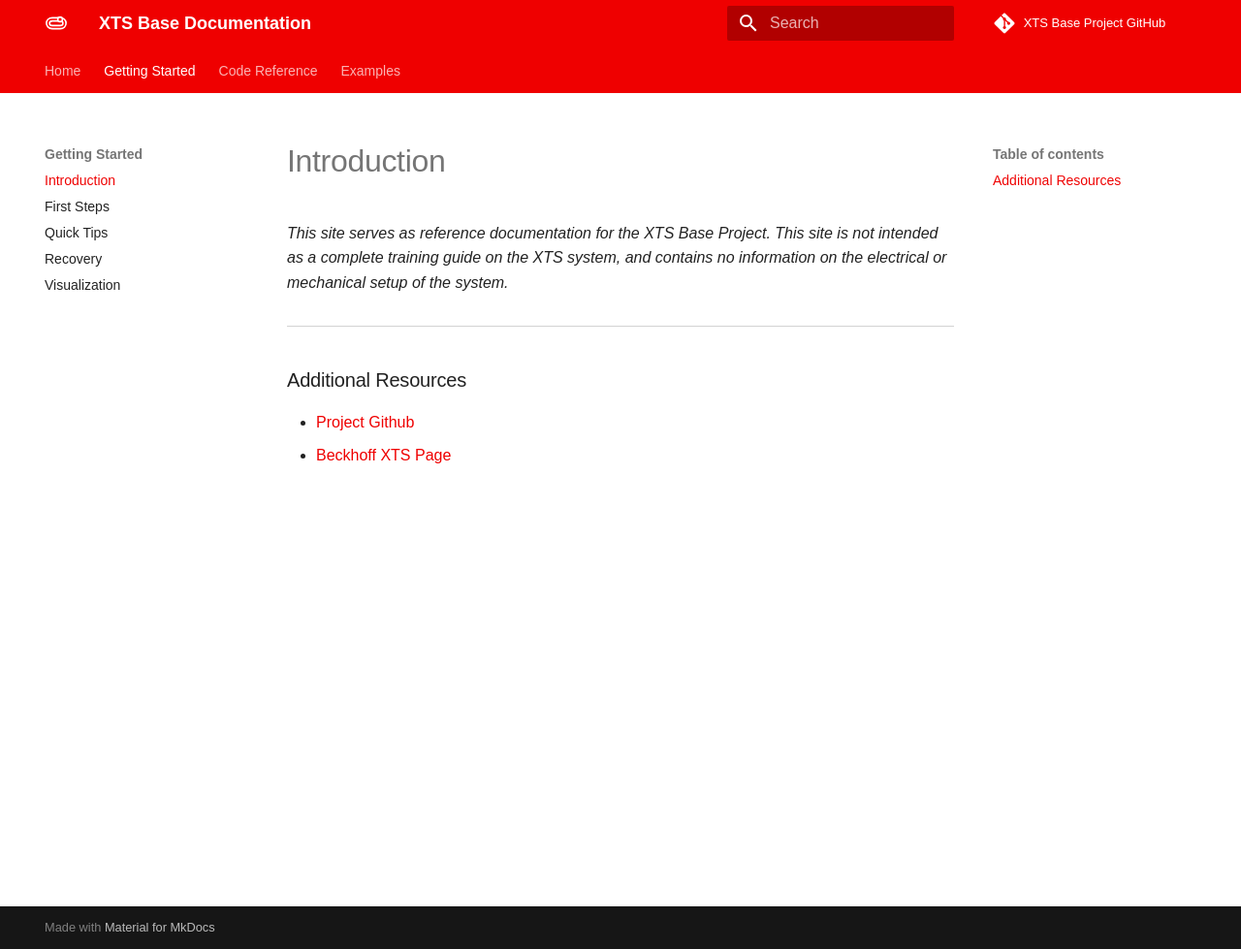
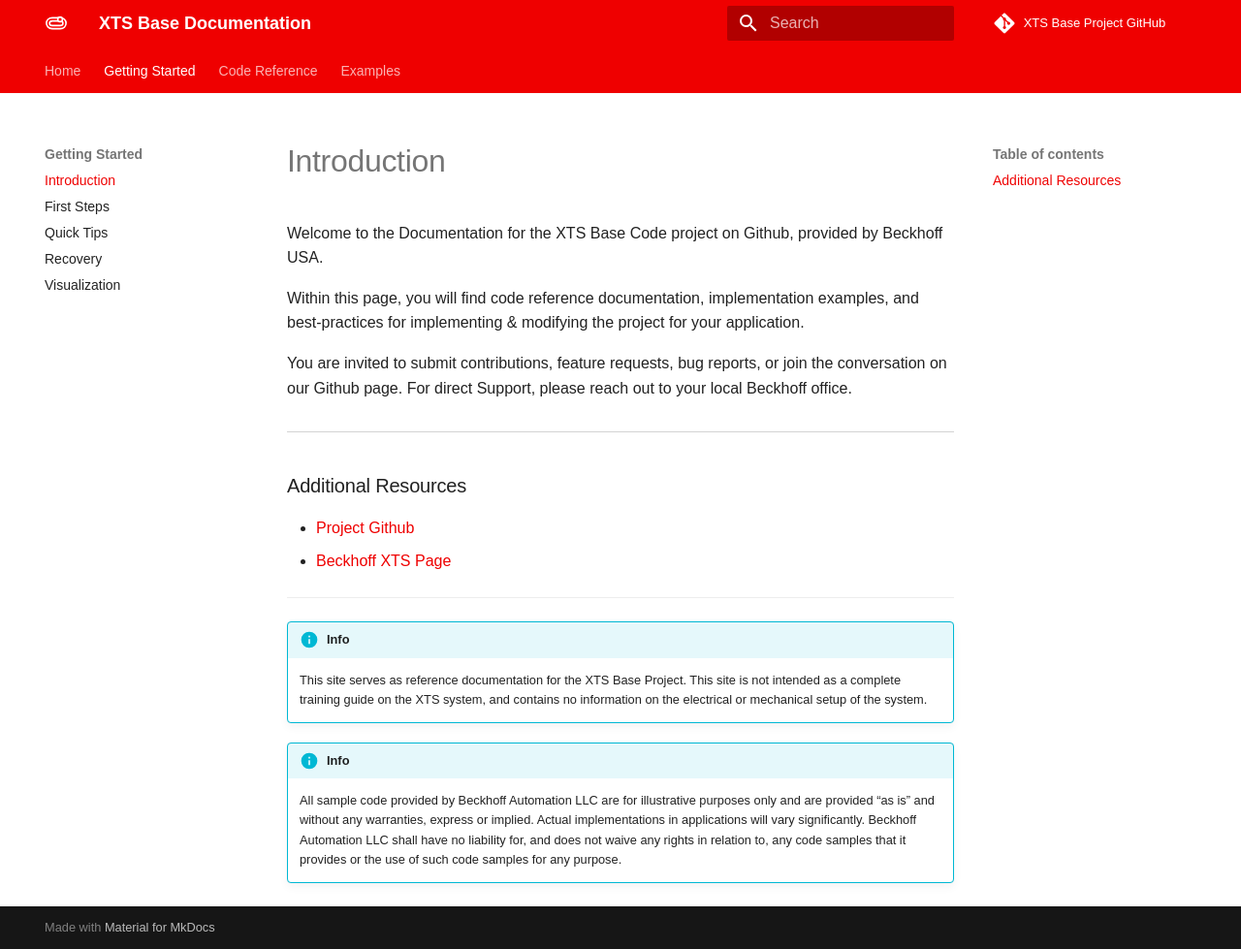
Before and after one commit to Beckhoff-USA-Community/XTS_Base, an MkDocs documentation site: the page built from Documentation/docs/GettingStarted/Introduction.md, in a window 1280 px wide and 979 px high. Shown: the whole window at 97% size. Built offline with MkDocs 1.6.1 and Material for MkDocs 9.7.7, drawn with Linux system fonts in a browser that asks for light colours; some web fonts are replaced; comment, search, counter and statistics services are not loaded.

Commit message:
Added legal disclaimer to the documentation and modified the introduction page

```diff
--- a/Documentation/docs/GettingStarted/Introduction.md
+++ b/Documentation/docs/GettingStarted/Introduction.md
@@ -1,9 +1,29 @@
 
 # Introduction
 
-*This site serves as reference documentation for the XTS Base Project. This site is not intended as a complete training guide on the XTS system, and contains no information on the electrical or mechanical setup of the system.*
+Welcome to the Documentation for the XTS Base Code project on Github, provided by Beckhoff USA.
+
+Within this page, you will find code reference documentation, implementation examples, and best-practices for implementing & modifying the project for your application.
+
+You are invited to submit contributions, feature requests, bug reports, or join the conversation on our Github page. For direct Support, please reach out to your local Beckhoff office.
+
 
 ### Additional Resources
 
 - [Project Github](https://github.com/Beckhoff-USA-Community/XTS_Base)
 - [Beckhoff XTS Page](https://www.beckhoff.com/en-en/products/motion/xts-linear-product-transport/)
+
+---
+
+!!! info
+
+    This site serves as reference documentation for the XTS Base Project. This site is not intended as a complete training guide on the XTS system, and contains no information on the electrical or mechanical setup of the system.
+
+
+!!! info
+
+    All sample code provided by Beckhoff Automation LLC are for illustrative purposes only
+    and are provided “as is” and without any warranties, express or implied. Actual
+    implementations in applications will vary significantly. Beckhoff Automation LLC shall
+    have no liability for, and does not waive any rights in relation to, any code samples that it
+    provides or the use of such code samples for any purpose.
```
Also changed, not shown: Documentation/docs/GettingStarted/GettingStarted.md (+1 -1 lines).
